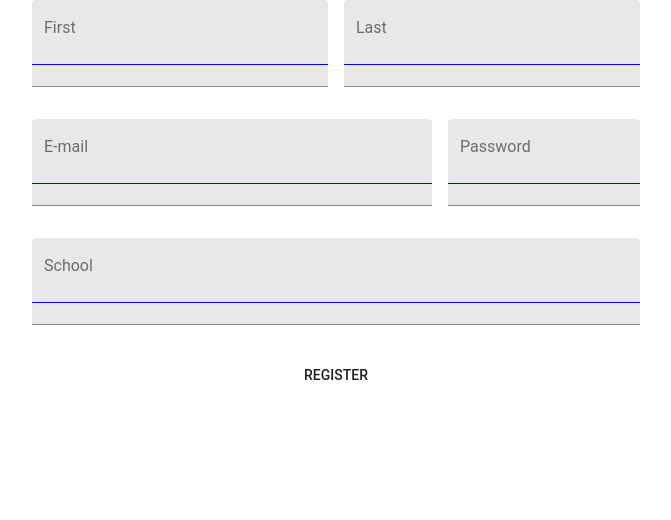
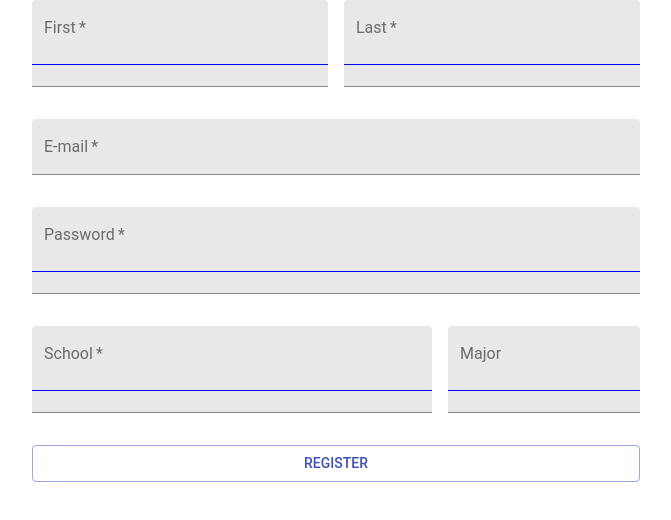
Before and after one commit to vhong000/studY, a React (Create React App) app in the folder frontend/: page /register in a window 1280 px wide. Shown: the top 520 px of the page, without its empty margins (304-975 px from the left). Built offline with nearby package versions, Linux system fonts and the light colour scheme.

Commit message:
handle change and shallow email error

```diff
--- a/frontend/src/components/register/register.js
+++ b/frontend/src/components/register/register.js
@@ -13,39 +13,34 @@ export default class Register extends Component {
 	constructor(props) {
 		super(props);
 		this.state = {
-			email: "",
-			first_name: "",
-			last_name: "",
-			password: "",
-			school: "",
-			major: "",
-			formErrors: { email: '', password: '' },
+			applicant: {
+				email: "",
+				first_name: "",
+				last_name: "",
+				password: "",
+				school: "",
+				major: "",
+			},
 			emailValid: false,
-			passwordValid: true,
-			passwordRepeat:'',
-			formValid: false,
-			registered: false,
 			// probably more, not final,
 		}
 		this.handleChange = this.handleChange.bind(this)
+		this.handleEmailChange = this.handleEmailChange.bind(this)
 		this.handleSubmit = this.handleSubmit.bind(this)
 	}
 
-
-
-
 	handleChange(event) { // update state on input change
-		const value = event.target.value
-		const name = event.target.name
-		this.setState(
-			{ [name]: value },
-			() => { this.validateField(name, value) });
-		console.log(event.target.value);
-
+		this.setState({
+			applicant: {
+				...this.state.applicant,
+				[event.target.id]: event.target.value,
+			}
+		})
 	}
 
 	handleSubmit(event) { // submit user state as json body
-		//console.log(this.state);
+		event.preventDefault();
+
 		const { email, first_name, last_name, password, school } = this.state;
 		let applicant = {
 			email: email,
@@ -62,9 +57,19 @@ export default class Register extends Component {
 			password:'',
 			passwordRepeat:'',
 			school:''  });
-		event.preventDefault();
 	}
 
+	handleEmailChange(event) {
+		const currEmail = event.target.value;
+		const isValid = !(currEmail.includes('cuny.edu'));
+		this.setState({
+			applicant: {
+				...this.state.applicant,
+				email: event.target.value,
+			},
+			emailValid: isValid,
+		})
+	}
 
 	validateField(fieldName, value) {
 		let validations = this.state.formErrors;
@@ -103,10 +108,6 @@ export default class Register extends Component {
 		this.setState({ formValid: this.state.emailValid && this.state.passwordValid && this.state.eduEmail});
 	}
 
-	errorClass(error) {
-		return (error.lenght === 0 ? '' : 'has-error')
-	}
-
 	render() {
 		return (
 			<form onSubmit={this.handleSubmit}>
@@ -118,7 +119,7 @@ export default class Register extends Component {
 								<TextField
 									id='first_name' label='First' type='text'
 									variant='filled' onChange={this.handleChange}
-									fullWidth
+									fullWidth required
 								/>
 							</Grid>
 
@@ -126,44 +127,55 @@ export default class Register extends Component {
 								<TextField
 									id='last_name' label='Last' type='text'
 									variant='filled' onChange={this.handleChange}
-									fullWidth
+									fullWidth required
 								/>
 							</Grid>
 						</Grid>
 
+						<Grid item >
+							<TextField
+								id='email' label='E-mail' type='email'
+								variant='filled' onChange={this.handleEmailChange}
+								fullWidth required error={this.state.emailValid}
+							/>
+						</Grid>
+
+						<Grid item >
+							<TextField
+								id='password' label='Password' type='password'
+								variant='filled' onChange={this.handleChange}
+								fullWidth required
+							/>
+						</Grid>
+
 						<Grid container item direction='row' spacing='16'>
-							<Grid item xs='8' >
+							<Grid item xs='8'>
 								<TextField
-									id='email' label='E-mail' type='text'
+									id='school' label='School' type='text'
 									variant='filled' onChange={this.handleChange}
-									fullWidth
+									placeholder="eg. City College"
+									fullWidth required
 								/>
 							</Grid>
 
-							<Grid item xs='4' >
+							<Grid item xs='4'>
 								<TextField
-									id='password' label='Password' type='password'
+									id='major' label='Major' type='text'
 									variant='filled' onChange={this.handleChange}
+									placeholder="eg. Computer Science"
 									fullWidth
 								/>
 							</Grid>
 						</Grid>
 
 						<Grid item>
-							<TextField
-								id='school' label='School' type='text'
-								variant='filled' onChange={this.handleChange}
-								placeholder="eg. City College"
-								fullWidth
-							/>
-						</Grid>
-
-						<Grid container item justify='center'>
 							<Button
 								type='submit'
 								children="Register"
 								onClick={this.handleSubmit}
 								fullWidth
+								color='primary'
+								variant='outlined'
 							/>
 						</Grid>
 
```
